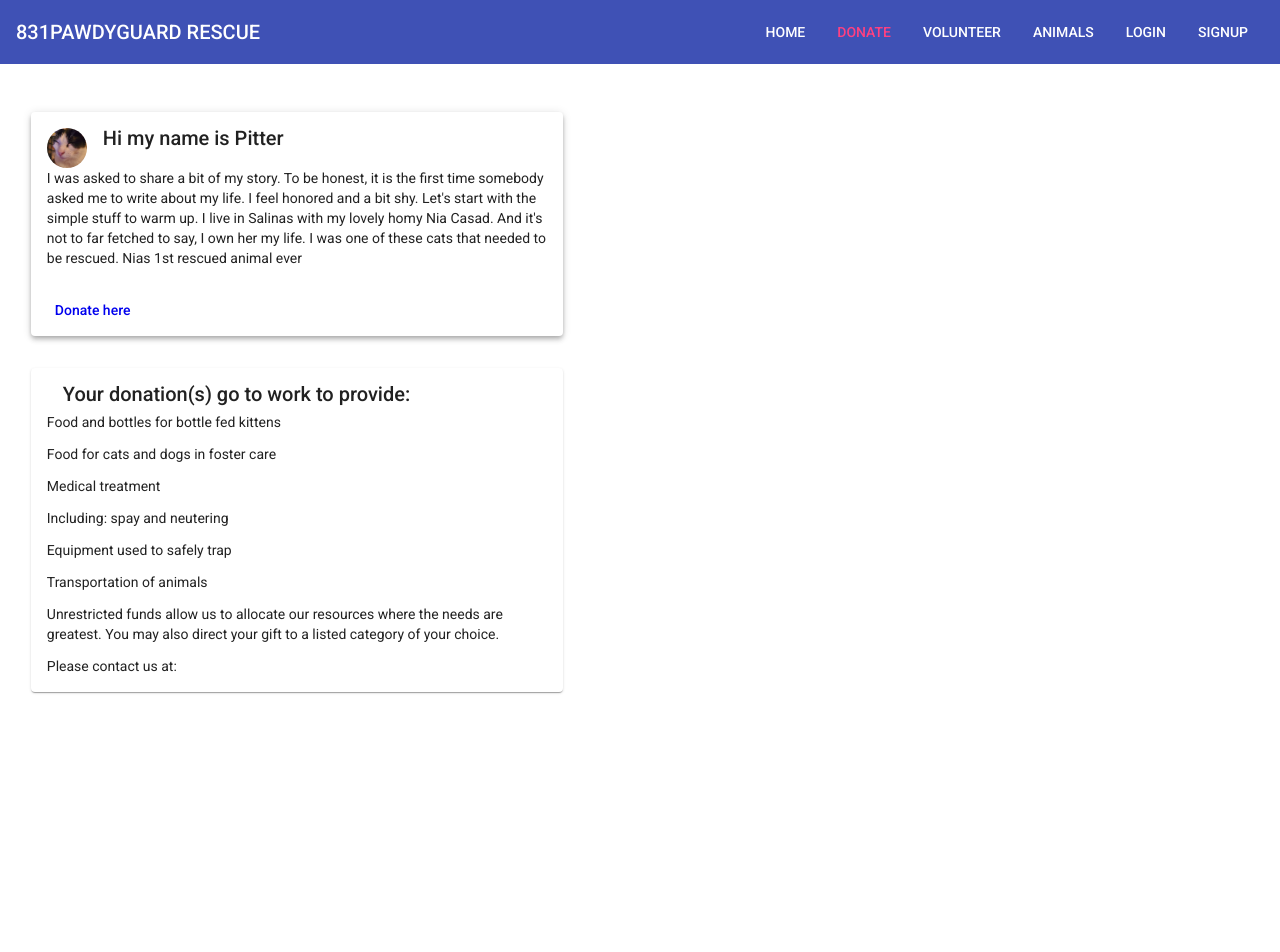
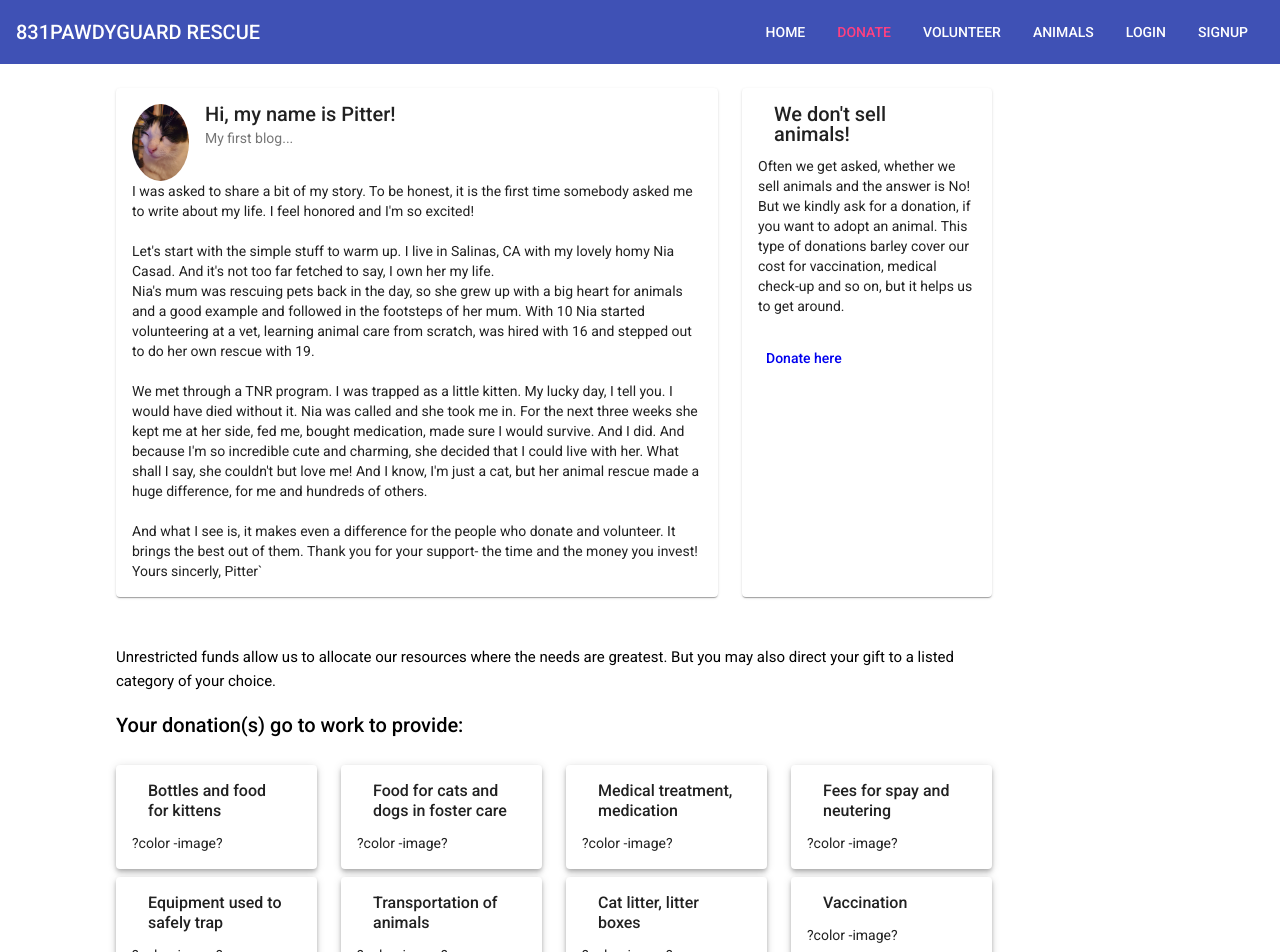
Before and after one commit to bethel-school-of-technology/1-831pawdyguard-Rescue-Frontend, an Angular app: page /donations in a window 1280 px wide. Shown: the top 952 px of the page. Before the commit the page ends 800 px from the top, so only its background shows below. Built offline with nearby package versions, Linux system fonts and the light colour scheme.

Commit message:
FlexLayout Donations Pages

```diff
--- a/src/app/donate/donations-form/donations-form.component.css
+++ b/src/app/donate/donations-form/donations-form.component.css
@@ -1,12 +1,9 @@
 
 .outer-form-container{
-  background-color:white;
   align-self: center;
-
   max-width: 50%;
   padding-top: 2rem;
   padding-left: 1rem;
-  /*margin-top: 2rem;*/
   margin-left: 2rem;
   margin-right:auto;
    }
@@ -23,6 +20,14 @@
   width:48%;
   padding-left: 0.5rem;
 }
+mat-action-row{
+  display: flex;
+  justify-self: flex-start;
+}
+.paypal{
+  background-color: gold;
+  color: blue;
+}
 
 /**** The radio buttons  ***/
 .mat-radio-button {
@@ -33,8 +38,8 @@
 .row {
   display: flex;
   flex-direction: row;
+  margin-top: 2rem;
 }
-
 .col {
   flex: 1;
   margin-right: 20px;
@@ -47,15 +52,22 @@ p {
 }
 
 .mat-radio-button:submit {
-
-color: yellow;
+ color: yellow;
 }
 
 .mat-icon{
   display: inline-flex;
   vertical-align: middle;
-font-size: medium;
-color: green;
+  font-size: medium;
+  color: green;
+}
 
-
+.online-giving {
+  margin-left: 2rem;
+  max-width: 50%;
+  /* border: solid 1px blue; */
+  margin-top: 3rem;
 }
+.eph1 {
+  font-size: 0.8rem;
+}
--- a/src/app/donate/donations-form/donations-form.component.html
+++ b/src/app/donate/donations-form/donations-form.component.html
@@ -60,9 +60,9 @@
           #phoneInput="ngModel">
         <mat-error *ngIf="phoneInput.invalid">Please enter phone number and area code</mat-error>
       </mat-form-field>
+
       <div class="row">
         <div class="col">
-
           <mat-radio-group name="wantsLetter" ngModel #wantsLetter="ngModel">
             <div>
               <mat-label>Do you want a donor acknowledgment letter? <span
@@ -76,32 +76,30 @@
         </div>
       </div>
       <mat-action-row>
-        <button mat-raised-button color="accent" type="submit">Donate with Paypal ( So far a Placeholder)</button>
+        <button mat-raised-button color="accent" type="submit">Submit the form</button>
+        <div fxFlex></div>
+        <button class="paypal" mat-raised-button  (click)="underConstruction()">Donate with Paypal ( So far a Placeholder)</button>
       </mat-action-row>
     </form>
+  </div>
+</div>
 
-    <h3>Other ways to give per Mobile Phone or Pad...</h3>
-    <mat-accordion>
+    <div class="online-giving">
+    <h4>Other ways to give per Mobile Phone or Pad...</h4>
+    <mat-accordion multi="true">
       <mat-expansion-panel>
-        <mat-expansion-panel-header>
+        <mat-expansion-panel-header class="eph1">
           Venmo
         </mat-expansion-panel-header>
-        <p><a href="https://venmo.com/signup" target="_blank">Get Venmo</a></p>
-        <p>SignUp and donate to:   Nia-Casad</p>
+       <div> <a href="https://venmo.com/signup" target="_blank">Get Venmo, </a>
+        SignUp and donate to:   Nia-Casad</div>
       </mat-expansion-panel>
       <mat-expansion-panel>
-        <mat-expansion-panel-header>
+        <mat-expansion-panel-header class="eph1">
           Zelle
         </mat-expansion-panel-header>
         <p><a href="https://www.zellepay.com/go/zelle" target="_blank">Download Zelle</a></p>
-        <p>8314445822</p>
-      </mat-expansion-panel>
-      <mat-expansion-panel>
-        <mat-expansion-panel-header>
-          Paypal
-        </mat-expansion-panel-header>
-        <p>niacasad1995@gmail.com</p>
+        <p>Or donate right away to:   8314445822</p>
       </mat-expansion-panel>
     </mat-accordion>
   </div>
-</div>
--- a/src/app/donate/donations-form/donations-form.component.ts
+++ b/src/app/donate/donations-form/donations-form.component.ts
@@ -41,7 +41,13 @@ export class DonationsFormComponent {
   }
 
 
+  underConstruction() {
+    alert(`  Under Construction - This function will be available soon!
 
+    We have set up a couple of mobile giving options for you
+    like Venmo and Zelle.
+    Infos and download links are at the bottom of the page.`);
+  }
 
 
 
--- a/src/app/donate/donations/donations.component.css
+++ b/src/app/donate/donations/donations.component.css
@@ -1,13 +1,46 @@
-mat-card-avatar {
-  width: 200%;
+/* borders and background-color for layout phase only*/
+
+.container-outer {
+  /* background-color: rgb(171, 166, 175); */
+  max-width: 1000px;
 }
+
 mat-card{
-  margin-top: 2rem;
-  /*width:50%;*/
+  /* border: solid 1px magenta; */
   max-width: 500px;
-  margin-left: auto;
-  margin-right: auto;
+  margin-right: 0.5rem;
+  margin-left: 1rem;
 }
+mat-card:hover{
+  box-shadow: -1px 10px 29px 0px rgba(0, 0, 0, 0.8);
+  transform: translate3d(0,0,0);
+  transition: background .4s cubic-bezier(.25,.8,.25,1),box-shadow 280ms cubic-bezier(.4,0,.2,1);
+}
+
 .content {
-  padding: 1rem;
+ padding-top: 1.5rem;
+ padding-bottom: 1.5rem;
+  /* border: dotted 2px red;  */
 }
+
+#iheader {
+width: 10%;
+height:10%;
+align-self: left;
+}
+
+
+/* little cards */
+.donation-purpose {
+  margin-top: 0.5rem;
+}
+.d-p-title {
+  margin-left: 1rem;
+}
+.d-p-desc {
+  font-size: medium;
+}
+
+/* div  {
+ border: solid 1px rgb(41, 2, 59);
+} */
--- a/src/app/donate/donations/donations.component.html
+++ b/src/app/donate/donations/donations.component.html
@@ -1,17 +1,43 @@
-<div class="content" fxLayout="row wrap" >
-  <div fxFlex="45%" fxFlex.xs="100%" fxFlex.sm="25%">
+<div class="content" fxLayout="row wrap"  >
+   <div class="container-outer"  >
+    <div class="spacer" fxFlex="10%" fxHide.xs="true" fxHide.sm="true" ></div>
 
-    <mat-card class="pitter-card mat-elevation-z4">
+    <mat-card class="pitter-card mat-elevation-z1" fxFlex="65%" fxFlex.sm="100%" fxFlex.xs="100%">
       <mat-card-header>
-
-        <img mat-card-avatar src=".\..\..\..\assets\images\pitter.jpg" alt="Pitter, the first rescued cat">
-
-        <mat-card-title>{{donation.title}}</mat-card-title>
-        <mat-card-subtitle></mat-card-subtitle>
+        <img id="iheader" mat-card-avatar src=".\..\..\..\assets\images\pitter.jpg" alt="Pitter, a rescued cat">
+        <mat-card-title>Hi, my name is Pitter!</mat-card-title>
+        <mat-card-subtitle>My first blog...</mat-card-subtitle>
       </mat-card-header>
 
       <mat-card-content>
-        <section>{{donation.blog}} </section>
+        <section>I was asked to share a bit of my story. To be honest,
+          it is the first time somebody asked me to write about my life.
+          I feel honored and I'm so excited! <br><br>Let's start with the simple stuff to warm up.
+          I live in Salinas, CA with my lovely homy Nia Casad. And it's not too far fetched to say, I own her my life. <br>
+          Nia's mum was rescuing pets back in the day, so she grew up with a big heart for animals and a good example and followed in the footsteps of her mum.
+          With 10 Nia started volunteering at a vet, learning animal care from scratch, was hired with 16 and stepped out to do her own rescue with 19.
+          <br><br>We met through a TNR program. I was trapped as a little kitten. My lucky day, I tell you. I would have died without it. Nia was called and she took me in.
+          For the next three weeks she kept me at her side, fed me, bought medication, made sure I would survive. And I did.
+          And because I'm so incredible cute and charming, she decided that I could live with her. What shall I say, she couldn't but love me!
+          And I know, I'm just a cat, but her animal rescue made a huge difference, for me and hundreds of others.
+          <br><br>
+          And what I see is, it makes even a difference for the people who donate and volunteer. It brings the best out of them.
+          Thank you for your support- the time and the money you invest!
+          Yours sincerly, Pitter` </section>
+      </mat-card-content>
+    </mat-card>
+
+
+    <mat-card fxFlex="25%" fxFlex.sm="100%"fxFlex.xs="100%" >
+      <mat-card-header>
+        <mat-card-title>We don't sell animals!</mat-card-title>
+      </mat-card-header>
+      <mat-card-content>
+
+        <p>Often we get asked, whether we sell animals and the answer is No!
+          But we kindly ask for a donation, if you want to adopt an animal.
+          This type of donations barley cover our cost for vaccination, medical check-up and so on, but it helps us to get around.
+        </p>
 
       </mat-card-content>
       <mat-card-actions>
@@ -19,29 +45,33 @@
           <button mat-button>Donate here</button></a>
       </mat-card-actions>
     </mat-card>
+  </div>
+ </div>
+  <!-- End - Flex container for top of page   fxFlex.xs="100%" fxFlex.sm="33%" -->
 
+  <div class="container-outer"  >
 
-    <mat-card>
+    <div class="spacer" fxFlex="10%" fxHide.xs="true" fxHide.sm="true" ></div>
+<div class="content" fxLayout="row wrap" >
+  <div class="d-p-title">
+  <h4>Unrestricted funds allow us to allocate our resources where the needs are greatest.
+    But you may also direct your gift to a listed category of your choice.</h4>
+<h2>Your donation(s) go to work to provide:</h2></div>
+
+  <div class="donation-purpose"  fxFlex="25"  *ngFor="let c of category">
+    <mat-card class="mat-elevation-z4" >
       <mat-card-header>
-        <mat-card-title>Your donation(s) go to work to provide:</mat-card-title>
-        <mat-card-subtitle></mat-card-subtitle>
+        <mat-card-title class="d-p-desc">{{c.desc}}</mat-card-title>
       </mat-card-header>
 
       <mat-card-content>
-        <div *ngFor="let o of obj">
-          <p>{{o.desc}}</p>
-        </div>
-
-
-        <p>Unrestricted funds allow us to allocate our resources where the needs are greatest.
-          You may also direct your gift to a listed category of your choice.</p>
-        <p>Please contact us at:</p>
-
+    <p>?color -image?</p>
       </mat-card-content>
-
+      <!-- maybe have the cards flip with some more infos on the back?
+        <mat-card-actions>
+      <button mat-button>Learn more</button>
+      </mat-card-actions> -->
     </mat-card>
-
-
-    <!-- End - Flex container for page-->
   </div>
 </div>
+</div>
--- a/src/app/donate/donations/donations.component.ts
+++ b/src/app/donate/donations/donations.component.ts
@@ -9,22 +9,16 @@ import { Component } from '@angular/core';
 })
 
 export class DonationsComponent  {
-  donation = {
-  title: 'Hi my name is Pitter',
-  blog: `I was asked to share a bit of my story. To be honest,
-it is the first time somebody asked me to write about my life.
-I feel honored and a bit shy. Let's start with the simple stuff to warm up.
-I live in Salinas with my lovely homy Nia Casad. And it's not to far fetched to say, I own her my life.
-I was one of these cats that needed to be rescued. Nias 1st rescued animal ever `
-};
 
-obj = [
-  { id: 1, desc:'Food and bottles for bottle fed kittens'},
+category = [
+  { id: 1, desc:'Bottles and food for kittens'},
   { id: 2, desc:'Food for cats and dogs in foster care'},
-  { id: 3, desc:'Medical treatment '},
-  { id: 4, desc:'Including: spay and neutering'},
+  { id: 3, desc:'Medical treatment, medication'},
+  { id: 4, desc:'Fees for spay and neutering'},
   { id: 5, desc:'Equipment used to safely trap'},
-  { id: 6, desc:'Transportation of animals'}
+  { id: 6, desc:'Transportation of animals'},
+  { id: 7, desc:'Cat litter, litter boxes'},
+  { id: 8, desc:'Vaccination'}
 ];
 
 }
```
